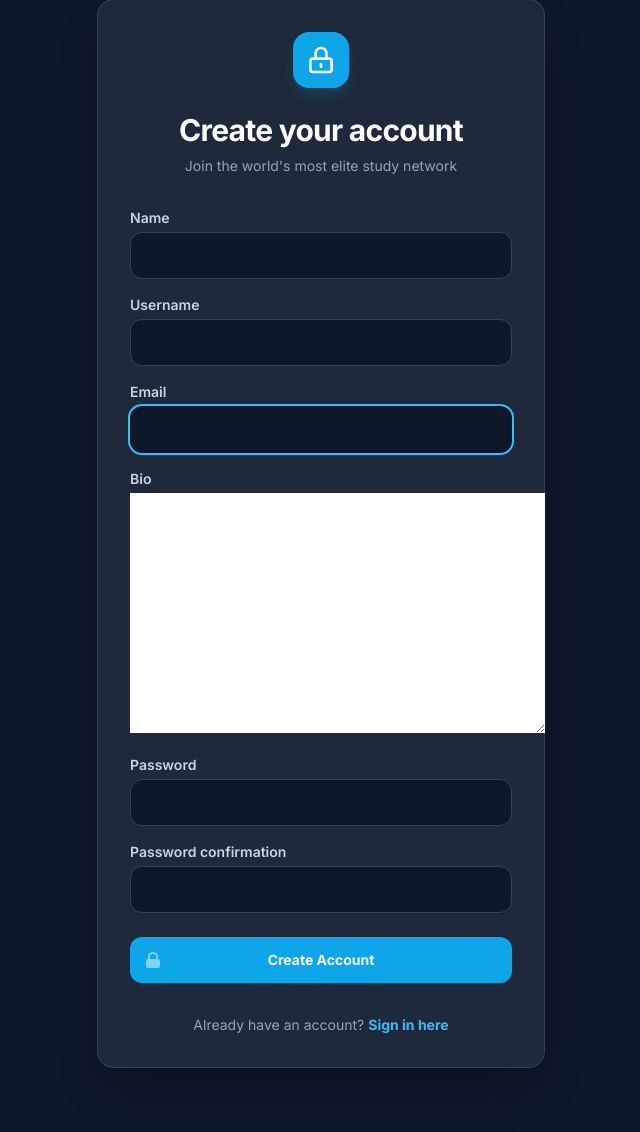
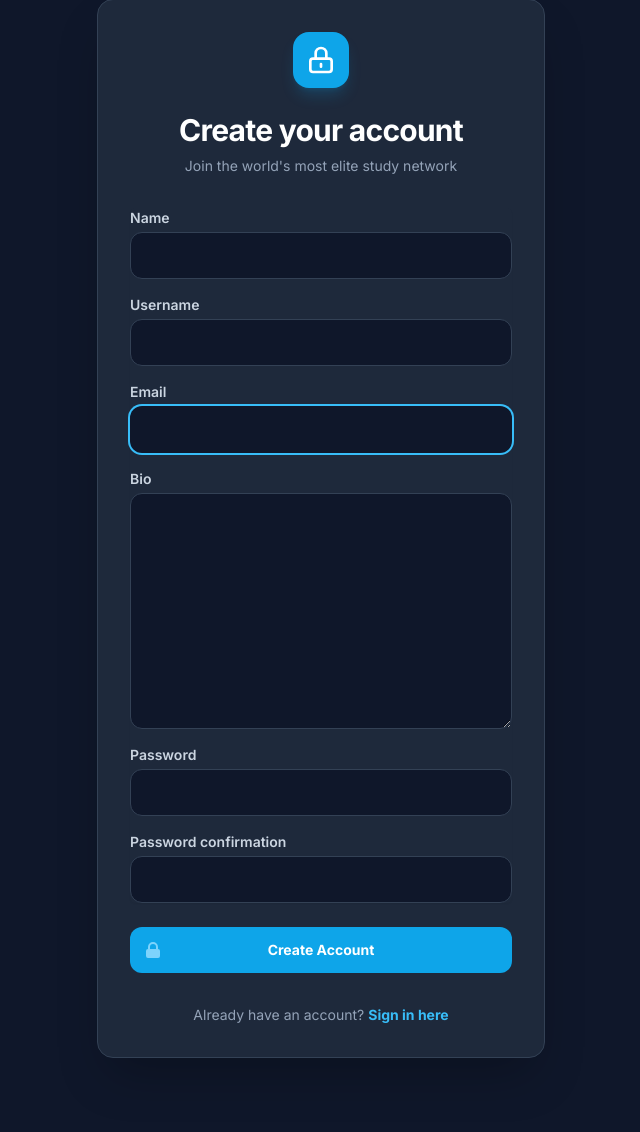
Before and after one commit to Hayredin950/CollabStudy-v1, a Django app: page /register/ in a window 1280 px wide. Shown: the part 130-1262 px from the top of the page, without its empty margins (319-959 px from the left). After the commit the page ends 1188 px from the top, so only its background shows below. Run offline with Django 5.2, Linux system fonts and the light colour scheme; some libraries are stand-ins or nearby versions.

Commit message:
🎨 Fix: Apply premium dark styling to Bio textarea in registration form

```diff
--- a/base/templates/login_register.html
+++ b/base/templates/login_register.html
@@ -76,7 +76,7 @@
 </main>
 
 <style>
-    .auth-field-wrapper input, .auth-field-wrapper select {
+    .auth-field-wrapper input, .auth-field-wrapper select, .auth-field-wrapper textarea {
         appearance: none;
         position: relative;
         display: block;
@@ -89,7 +89,7 @@
         transition: all 0.2s;
         font-size: 0.875rem;
     }
-    .auth-field-wrapper input:focus {
+    .auth-field-wrapper input:focus, .auth-field-wrapper select:focus, .auth-field-wrapper textarea:focus {
         outline: none;
         box-shadow: 0 0 0 2px #38BDF8;
         border-color: transparent;
```
